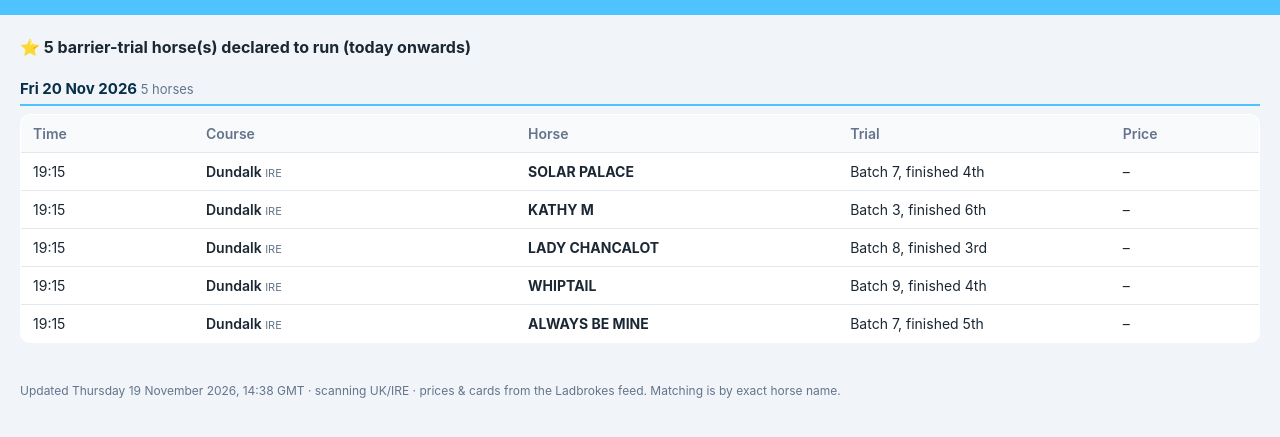
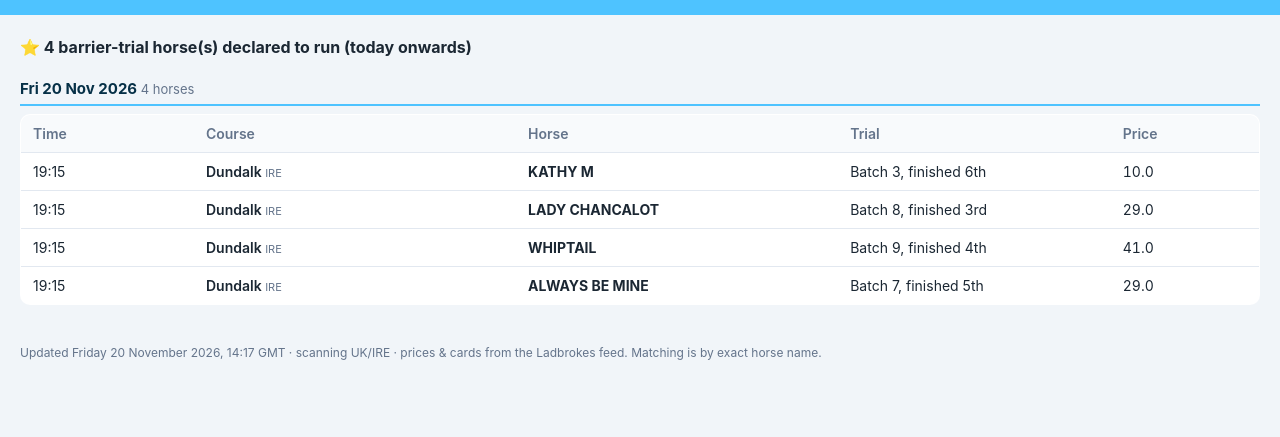
Before and after one commit to iRozz1985/irish-barrier-trials, a plain HTML site: page index.html in a window 1280 px wide. Shown: the part 67-504 px from the top of the page. Drawn offline with Linux system fonts and the light colour scheme.

Commit message:
Update barrier-trial page

```diff
--- a/index.html
+++ b/index.html
@@ -48,15 +48,14 @@
   <p>ITM Barrier Trials – Leopardstown, 26 August &middot; horses declared to run under rules</p>
 </header>
 <main>
-  <p class='count'>&#11088; 5 barrier-trial horse(s) declared to run (today onwards)</p><h2 class='day'>Fri 20 Nov 2026 <span class='daycount'>5 horses</span></h2><table><colgroup><col class='c-time'><col class='c-course'><col class='c-horse'><col class='c-trial'><col class='c-price'></colgroup><thead><tr><th>Time</th><th>Course</th><th>Horse</th><th>Trial</th><th>Price</th></tr></thead><tbody><tr><td class='t'>19:15</td><td class='course'>Dundalk <span class='ctry'>IRE</span></td><td class='horse'>SOLAR PALACE</td><td class='t'>Batch 7, finished 4th</td><td class='num'>&ndash;</td></tr>
-<tr><td class='t'>19:15</td><td class='course'>Dundalk <span class='ctry'>IRE</span></td><td class='horse'>KATHY M</td><td class='t'>Batch 3, finished 6th</td><td class='num'>&ndash;</td></tr>
-<tr><td class='t'>19:15</td><td class='course'>Dundalk <span class='ctry'>IRE</span></td><td class='horse'>LADY CHANCALOT</td><td class='t'>Batch 8, finished 3rd</td><td class='num'>&ndash;</td></tr>
-<tr><td class='t'>19:15</td><td class='course'>Dundalk <span class='ctry'>IRE</span></td><td class='horse'>WHIPTAIL</td><td class='t'>Batch 9, finished 4th</td><td class='num'>&ndash;</td></tr>
-<tr><td class='t'>19:15</td><td class='course'>Dundalk <span class='ctry'>IRE</span></td><td class='horse'>ALWAYS BE MINE</td><td class='t'>Batch 7, finished 5th</td><td class='num'>&ndash;</td></tr>
+  <p class='count'>&#11088; 4 barrier-trial horse(s) declared to run (today onwards)</p><h2 class='day'>Fri 20 Nov 2026 <span class='daycount'>4 horses</span></h2><table><colgroup><col class='c-time'><col class='c-course'><col class='c-horse'><col class='c-trial'><col class='c-price'></colgroup><thead><tr><th>Time</th><th>Course</th><th>Horse</th><th>Trial</th><th>Price</th></tr></thead><tbody><tr><td class='t'>19:15</td><td class='course'>Dundalk <span class='ctry'>IRE</span></td><td class='horse'>KATHY M</td><td class='t'>Batch 3, finished 6th</td><td class='num'>10.0</td></tr>
+<tr><td class='t'>19:15</td><td class='course'>Dundalk <span class='ctry'>IRE</span></td><td class='horse'>LADY CHANCALOT</td><td class='t'>Batch 8, finished 3rd</td><td class='num'>29.0</td></tr>
+<tr><td class='t'>19:15</td><td class='course'>Dundalk <span class='ctry'>IRE</span></td><td class='horse'>WHIPTAIL</td><td class='t'>Batch 9, finished 4th</td><td class='num'>41.0</td></tr>
+<tr><td class='t'>19:15</td><td class='course'>Dundalk <span class='ctry'>IRE</span></td><td class='horse'>ALWAYS BE MINE</td><td class='t'>Batch 7, finished 5th</td><td class='num'>29.0</td></tr>
 </tbody></table>
 </main>
 <footer>
-  Updated Thursday 19 November 2026, 14:38 GMT &middot; scanning UK/IRE &middot;
+  Updated Friday 20 November 2026, 14:17 GMT &middot; scanning UK/IRE &middot;
   prices &amp; cards from the Ladbrokes feed. Matching is by exact horse name.
 </footer>
 </body>
```
